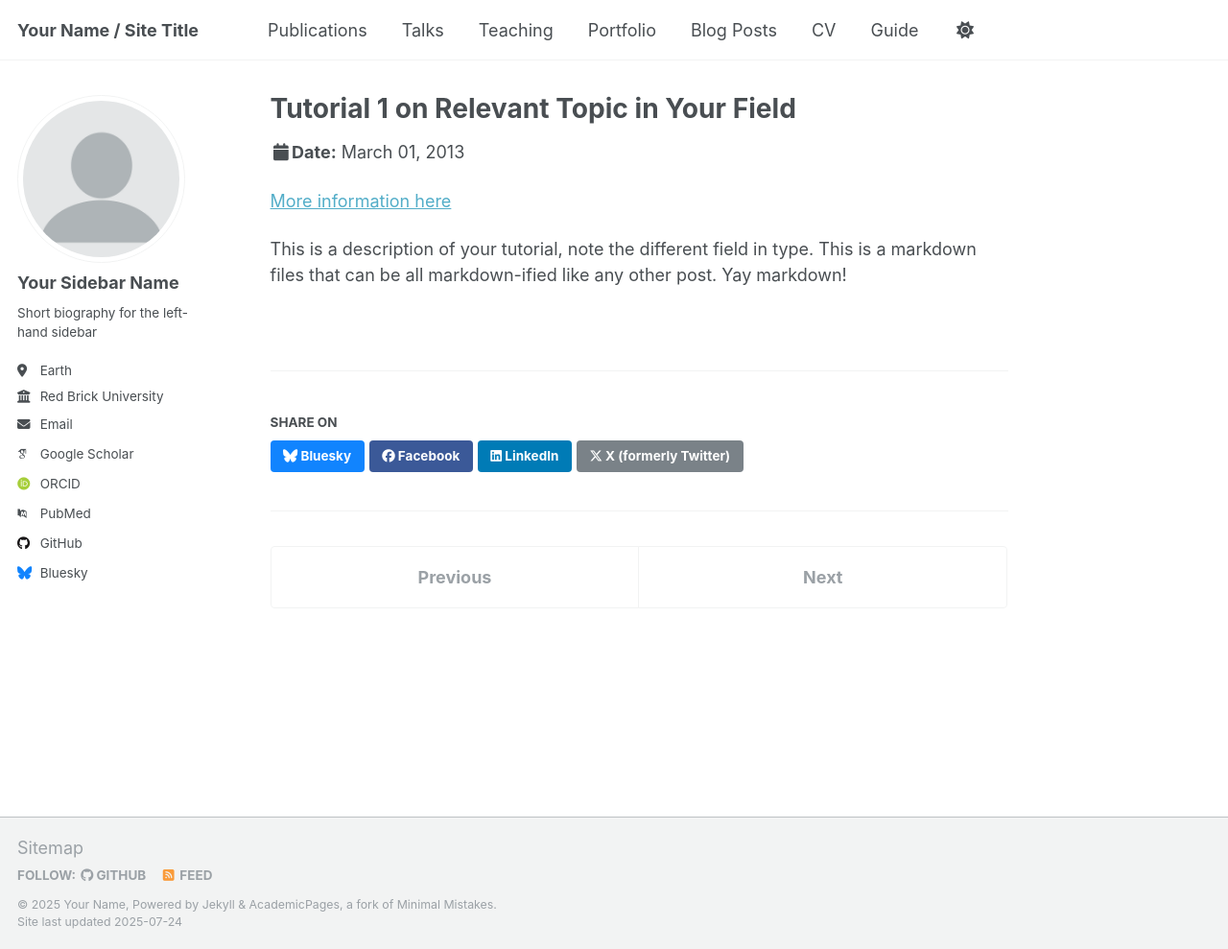
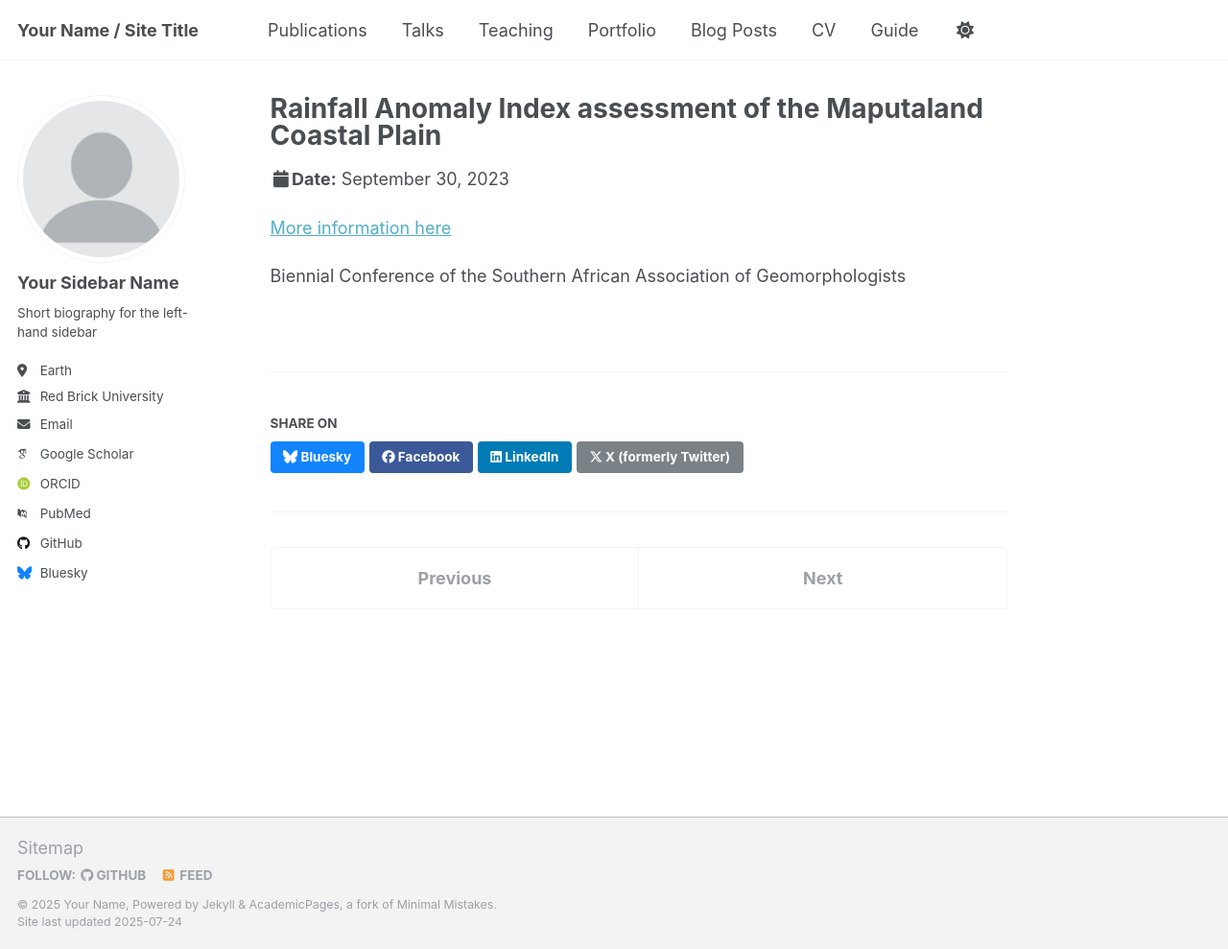
Before and after one commit to Nkosizwi/NB-Ndlovu.github.io, a Jekyll site: the page built from _talks/2013-03-01-tutorial-1.md, in a window 1280 px wide and 989 px high. Shown: the whole window at 96% size. Built offline with Jekyll 4.4.1, drawn with Linux system fonts in a browser that asks for light colours; some web fonts are replaced; a script that is not in the unit is left out.

Commit message:
Update 2013-03-01-tutorial-1.md

```diff
--- a/_talks/2013-03-01-tutorial-1.md
+++ b/_talks/2013-03-01-tutorial-1.md
@@ -1,13 +1,13 @@
 ---
-title: "Tutorial 1 on Relevant Topic in Your Field"
+title: "Rainfall Anomaly Index assessment of the Maputaland Coastal Plain"
 collection: talks
 type: "Tutorial"
-permalink: /talks/2013-03-01-tutorial-1
-venue: "UC-Berkeley Institute for Testing Science"
-date: 2013-03-01
-location: "Berkeley, CA, USA"
+permalink: /talks/2023-09-28-tutorial-1
+venue: "Amathole Mountains"
+date: 28-30 September 2023
+location: "Hogsback,Eastern Cape, South Africa"
 ---
 
 [More information here](http://exampleurl.com)
 
-This is a description of your tutorial, note the different field in type. This is a markdown files that can be all markdown-ified like any other post. Yay markdown!
+Biennial Conference of the Southern African Association of Geomorphologists
```
